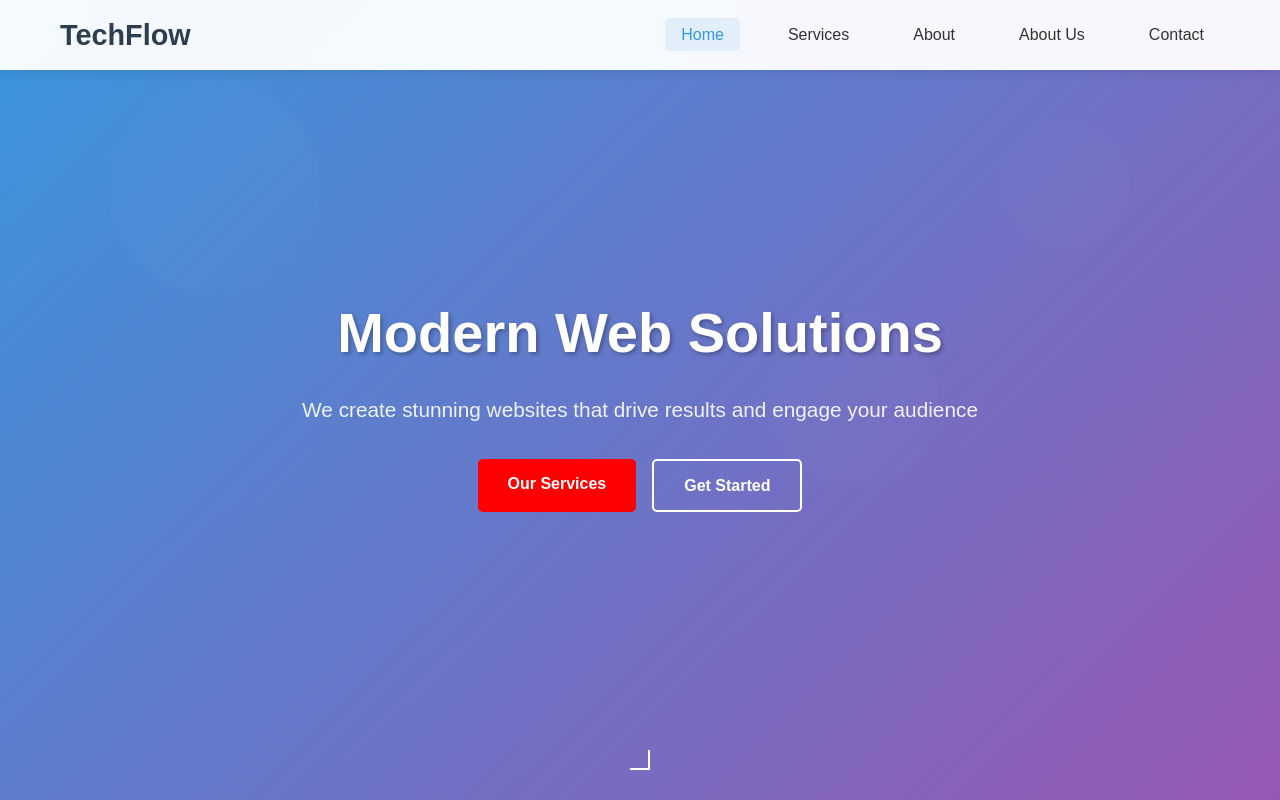
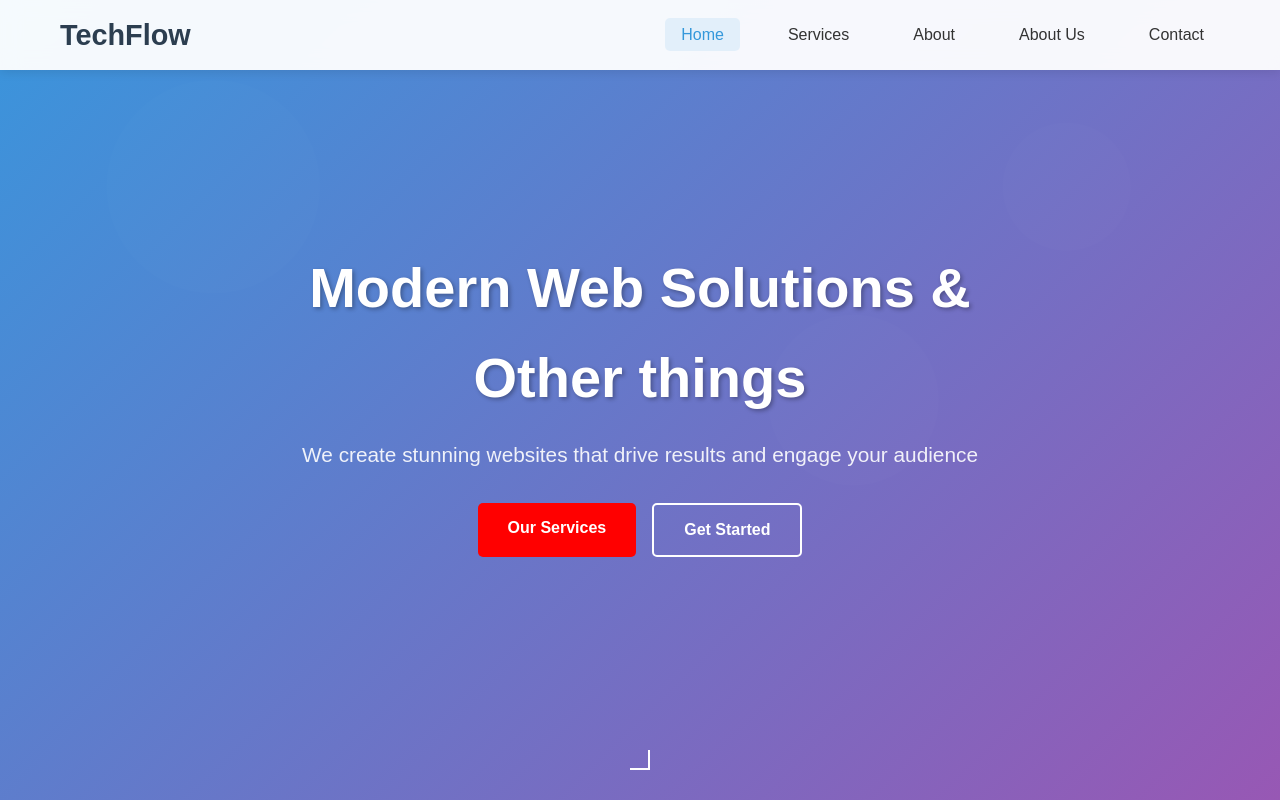
Before and after one commit to Ola-Oluwajuwon/simple-website, a plain HTML site: page index.html in a window 1280 px wide. Shown: the top 800 px of the page. Drawn offline with Linux system fonts and the light colour scheme.

Commit message:
Modify index.html

```diff
--- a/index.html
+++ b/index.html
@@ -49,7 +49,7 @@
       <!-- Hero Section with Background Image -->
       <section id="home" class="hero">
         <div class="hero-content">
-          <h1 class="hero-title">Modern Web Solutions</h1>
+          <h1 class="hero-title">Modern Web Solutions & Other things</h1>
           <p class="hero-subtitle">
             We create stunning websites that drive results and engage your
             audience
```
